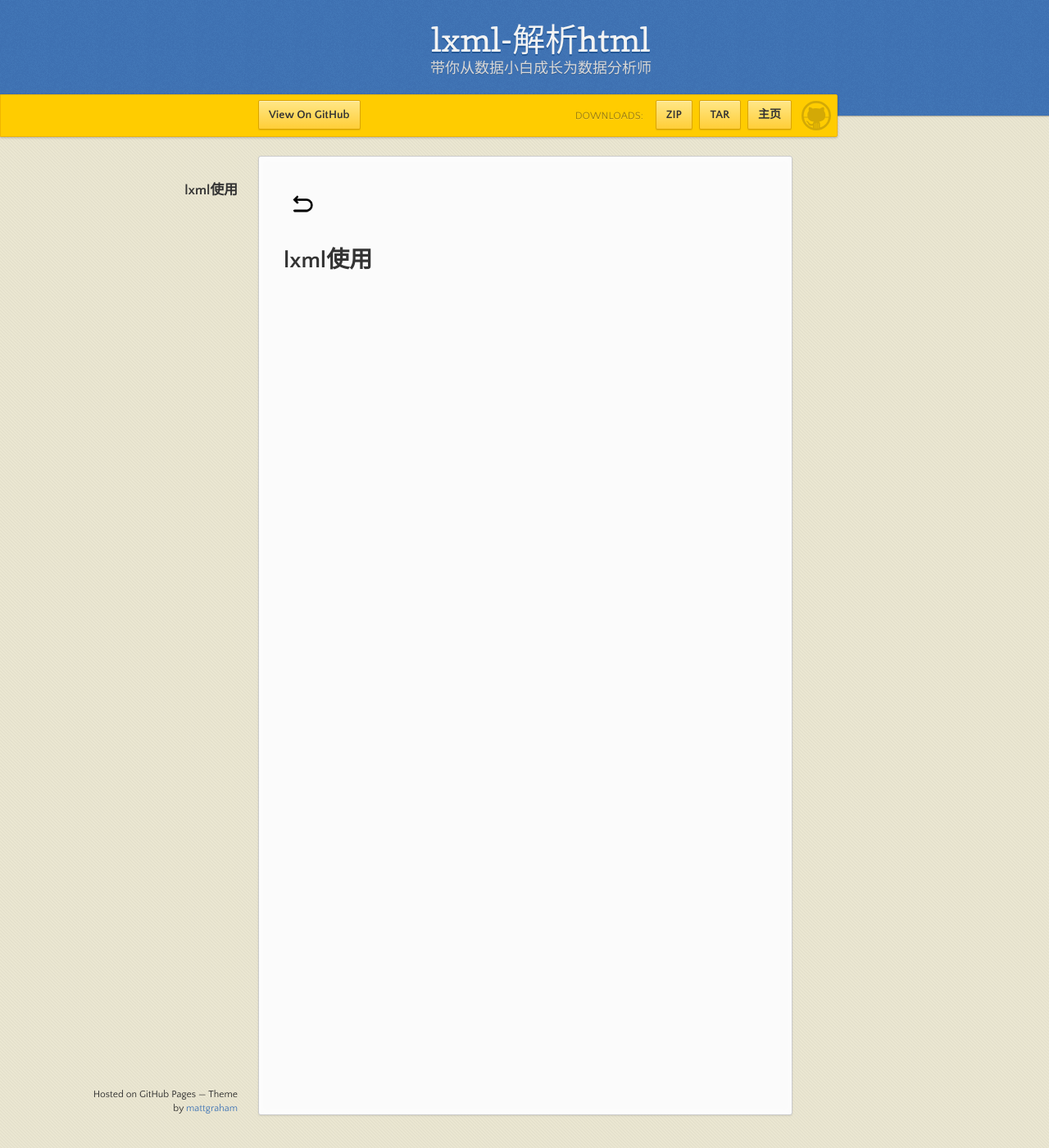
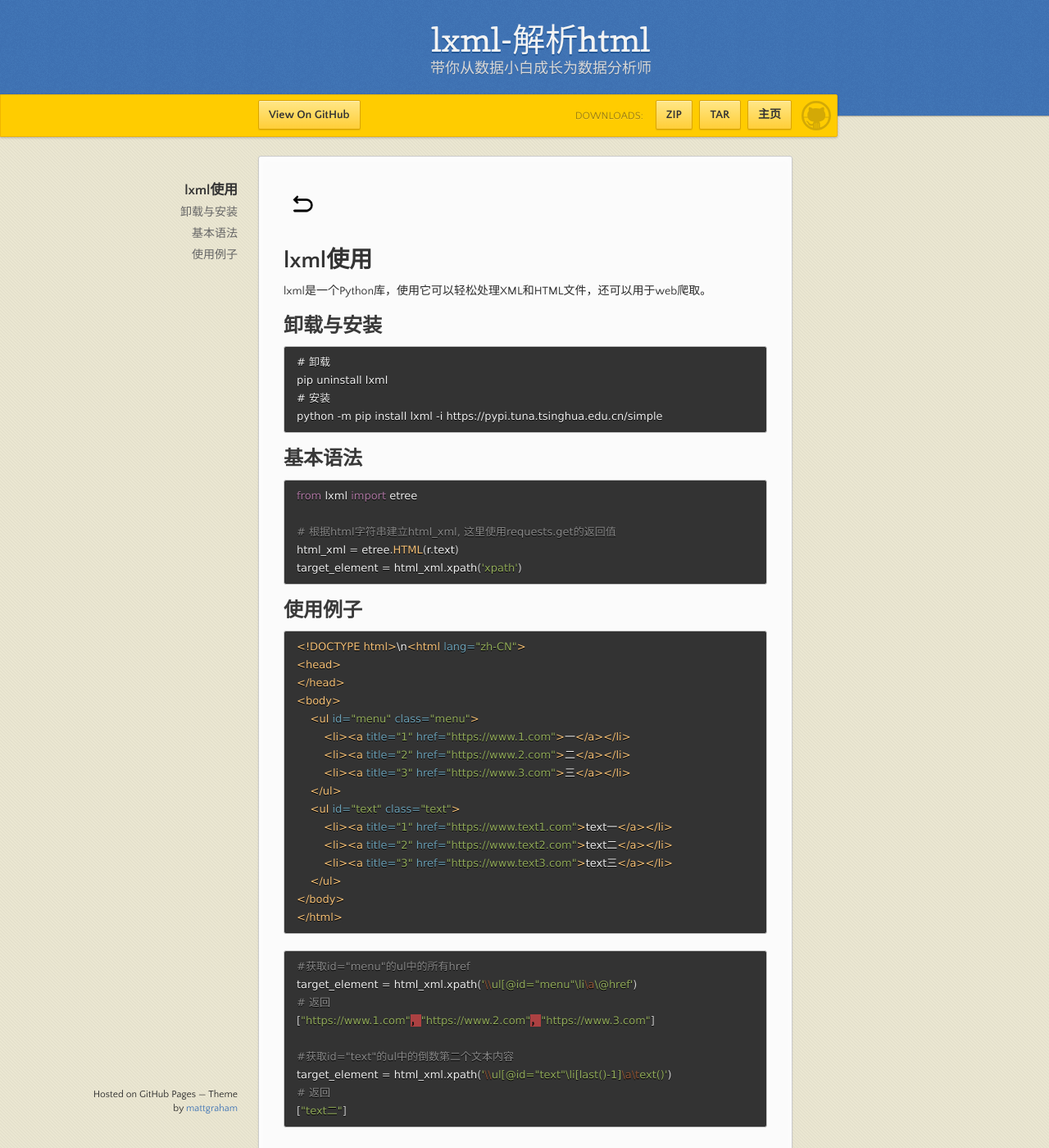
Before and after one commit to analy-liu/analy-liu.github.io, a Jekyll site: the page built from _posts/2022-07-25-Python_Lxml.md, in a window 1280 px wide and 1400 px high. Shown: the whole window at 82% size. Built offline with Jekyll 4.4.1, drawn with Linux system fonts in a browser that asks for light colours.

Commit message:
新增lxml内容

````diff
--- a/_posts/2022-07-25-Python_Lxml.md
+++ b/_posts/2022-07-25-Python_Lxml.md
@@ -5,3 +5,57 @@ layout: default
 [![返回](/assets/images/back.png)](../../../../2022/07/05/Python_Index.html)
 
 # lxml使用
+
+lxml是一个Python库，使用它可以轻松处理XML和HTML文件，还可以用于web爬取。
+
+## 卸载与安装
+
+```
+# 卸载
+pip uninstall lxml
+# 安装
+python -m pip install lxml -i https://pypi.tuna.tsinghua.edu.cn/simple
+```
+
+## 基本语法
+
+```python
+from lxml import etree
+
+# 根据html字符串建立html_xml, 这里使用requests.get的返回值
+html_xml = etree.HTML(r.text)
+target_element = html_xml.xpath('xpath')
+```
+
+## 使用例子
+
+```html
+<!DOCTYPE html>\n<html lang="zh-CN">
+<head>
+</head>
+<body>
+    <ul id="menu" class="menu">
+        <li><a title="1" href="https://www.1.com">一</a></li>
+        <li><a title="2" href="https://www.2.com">二</a></li>
+        <li><a title="3" href="https://www.3.com">三</a></li>
+    </ul>
+    <ul id="text" class="text">
+        <li><a title="1" href="https://www.text1.com">text一</a></li>
+        <li><a title="2" href="https://www.text2.com">text二</a></li>
+        <li><a title="3" href="https://www.text3.com">text三</a></li>
+    </ul>
+</body>
+</html>
+```
+
+```python
+#获取id="menu"的ul中的所有href
+target_element = html_xml.xpath('\\ul[@id="menu"\li\a\@href')
+# 返回
+["https://www.1.com"，"https://www.2.com"，"https://www.3.com"]
+
+#获取id="text"的ul中的倒数第二个文本内容
+target_element = html_xml.xpath('\\ul[@id="text"\li[last()-1]\a\text()')
+# 返回
+["text二"]
+```
````
Also changed, not shown: _posts/2022-07-05-Python_Index.md (+1 -1 lines).
